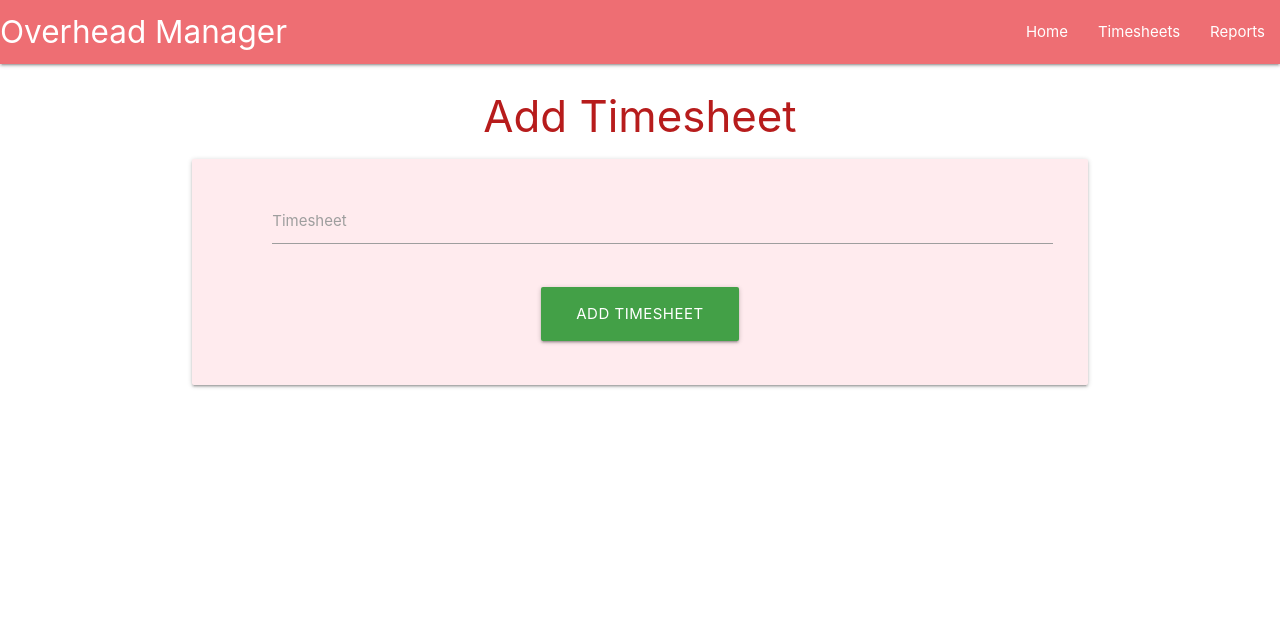
After one commit to Mikewalk28/Milestone-project-3, a Flask app: template overheadmanager/templates/add_timesheet.html in a window 1280 px wide. The commit adds this page. Shown: the top 625 px of the page. Run offline with Flask 3, Linux system fonts and the light colour scheme; the template is opened without the code that fills it, so the values that code supplies are empty.

Commit message:
adding add timesheet page

```diff
--- /dev/null
+++ b/overheadmanager/templates/add_timesheet.html
@@ -0,0 +1,28 @@
+{% extends "home.html" %}
+{% block content %}
+
+<h3 class="red-text text-darken-4 center-align">Add Timesheet</h3>
+
+<div class="row card-panel red lighten-5">
+    <form class="col s12" method="POST" action="{{ url_for('add_category') }}">
+        <!-- category name -->
+        <div class="row">
+            <div class="input-field col s12">
+                <i class="fas fa-folder-open prefix light-blue-text text-darken-4"></i>
+                <input id="timesheet" name="timesheet minlength="3" maxlength="25" type="text" class="validate" required>
+                <label for="timesheet">Timesheet</label>
+            </div>
+        </div>
+        <!-- submit button -->
+        <div class="row">
+            <div class="col s12 center-align">
+                <button type="submit" class="btn-large green darken-1">
+                    Add Timesheet<i class="fas fa-plus-square right"></i>
+                </button>
+            </div>
+        </div>
+    </form>
+</div>
+
+
+{% endblock %}
--- a/overheadmanager/templates/timesheets.html
+++ b/overheadmanager/templates/timesheets.html
@@ -2,7 +2,7 @@
 {% block content %}
 
 <h3 class="red-text text-darken-4 center-align">Timesheets</h3>
-    Timesheets
+
     {% for data in sheet_data%}
         <h2>{{data}}</h2>
     {%endfor%}
```
